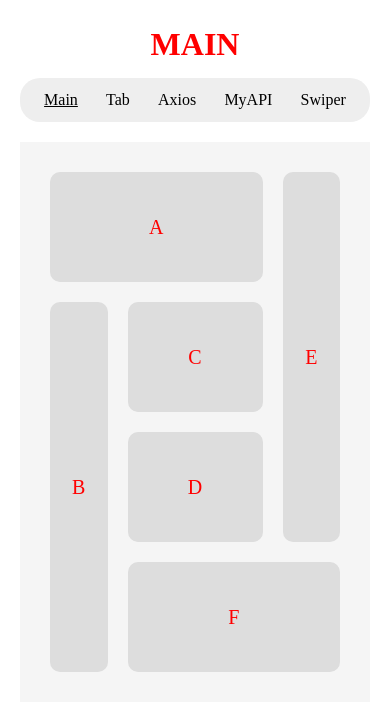
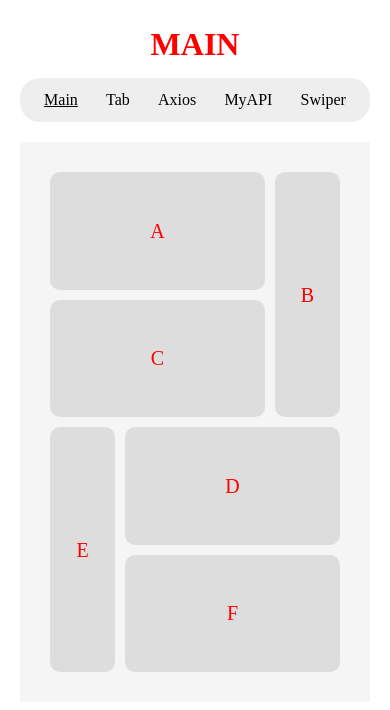
Before and after one commit to jyyang5542/2408-study-nuxt, a Nuxt app: page / in a window 390 px wide. Shown: the top 710 px of the page. Built offline with nearby package versions, Linux system fonts and the light colour scheme.

Commit message:
style:  모바일 그리드 변경

```diff
--- a/pages/main/index.vue
+++ b/pages/main/index.vue
@@ -53,6 +53,14 @@ onUnmounted(() => {});
     'b d d e'
     'b f f f';
 
+  @media screen and (max-width: 750px) {
+    grid-gap: 10px;
+    grid-template-areas:
+      'a a a b'
+      'c c c b'
+      'e d d d'
+      'e f f f';
+  }
   &__item {
     display: flex;
     align-items: center;
```
